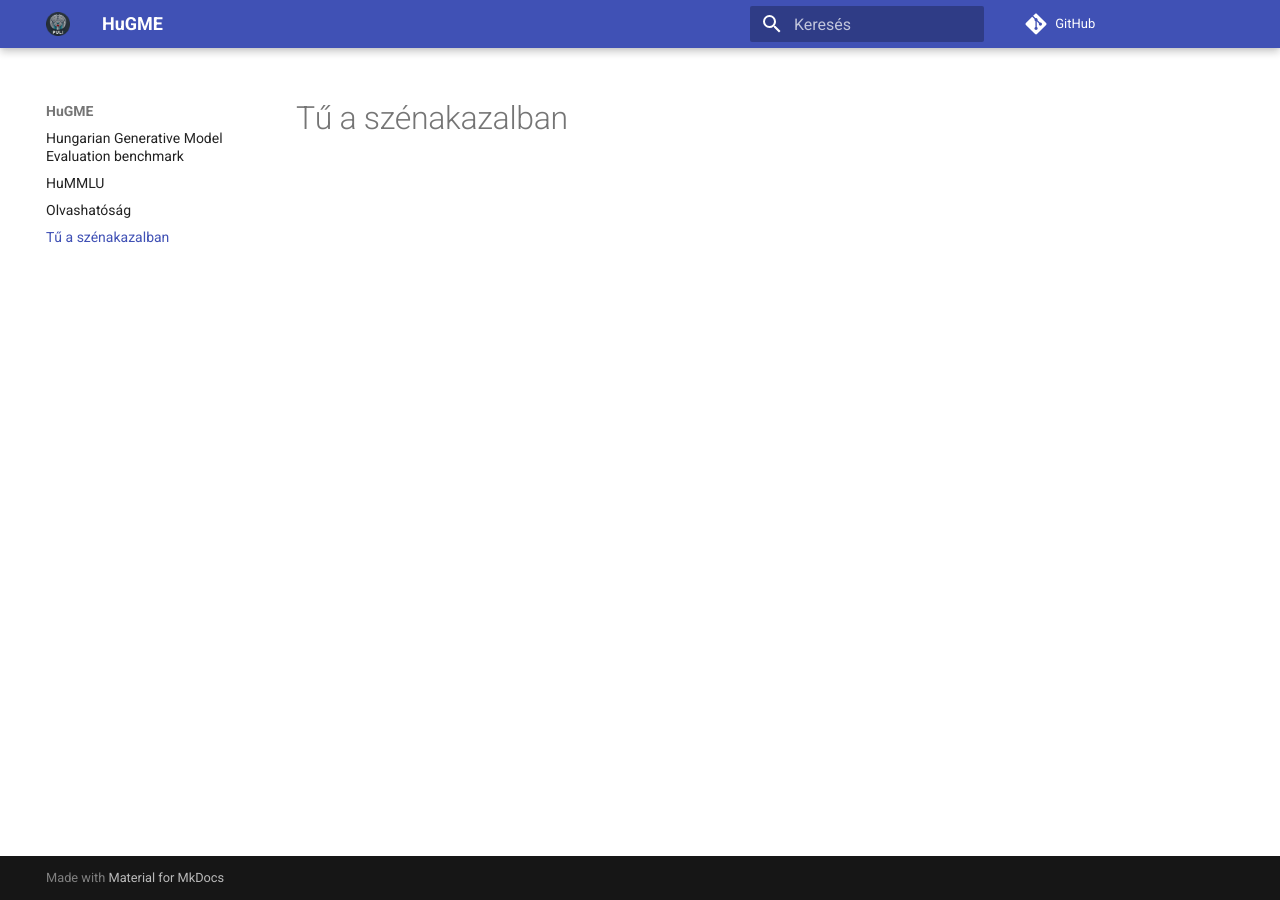
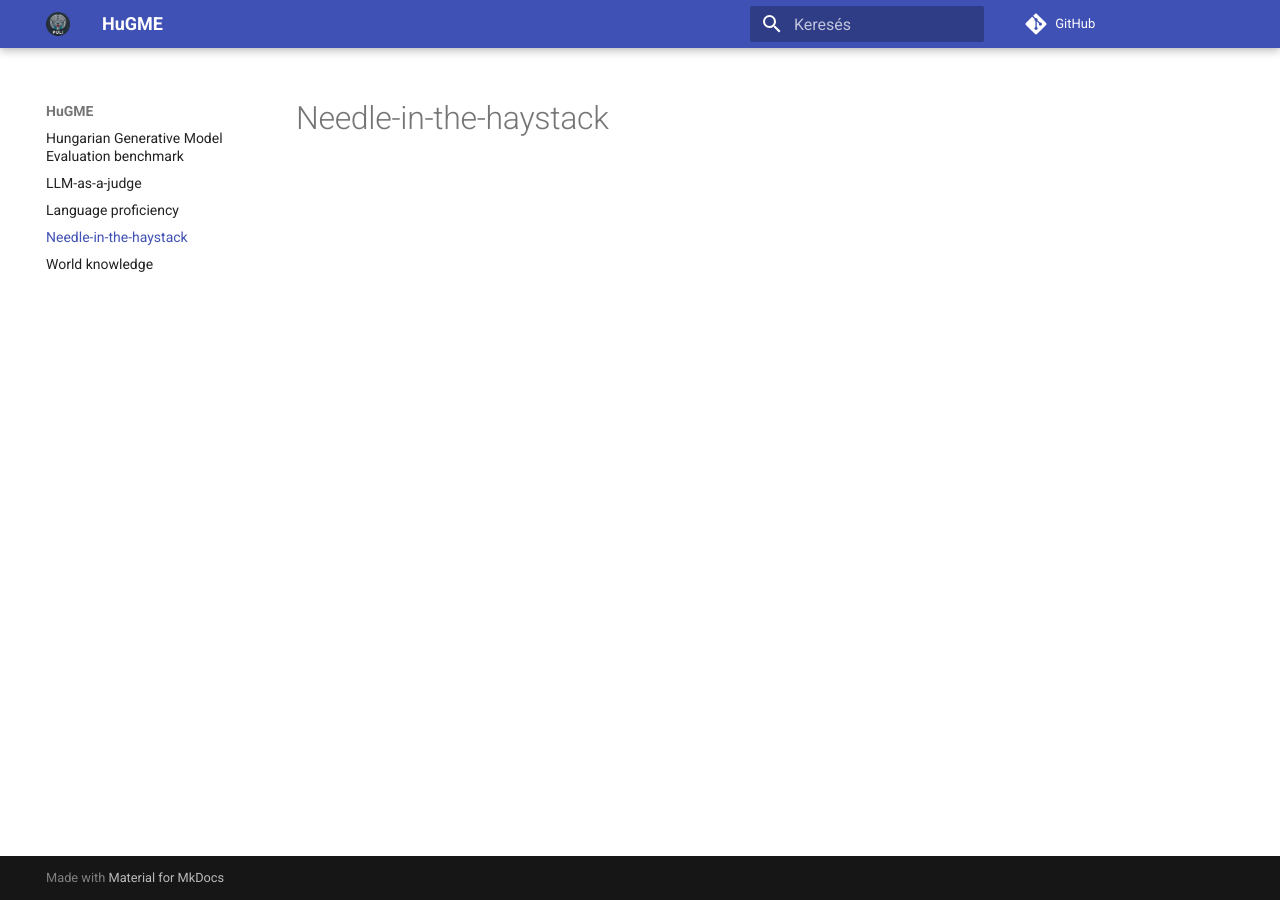
Before and after one commit to nytud/hugme, an MkDocs documentation site: the page built from docs/Tű a szénakazalban.md, in a window 1280 px wide. Built offline with MkDocs 1.6.1 and Material for MkDocs 9.7.7, drawn with Linux system fonts in a browser that asks for light colours; comment, search, counter and statistics services are not loaded.

Commit message:
Left-side menu, first draft

```diff
--- a/docs/HuMMLU.md
+++ /dev/null
@@ -1,4 +0,0 @@
-# HuMMLU
-
-
-hello there
--- /dev/null
+++ b/docs/Language-proficiency.md
@@ -0,0 +1 @@
+# Language proficiency
--- a/docs/Olvashatóság.md
+++ /dev/null
@@ -1 +0,0 @@
-# Olvashatóság
--- a/docs/Tű a szénakazalban.md
+++ b/docs/Tű a szénakazalban.md
@@ -1 +1 @@
-# Tű a szénakazalban
+# Needle-in-the-haystack
```
Also changed, not shown: docs/LLM-as-a-judge.md (added, +5 -0 lines), docs/World knowledge.md (added, +3 -0 lines).
